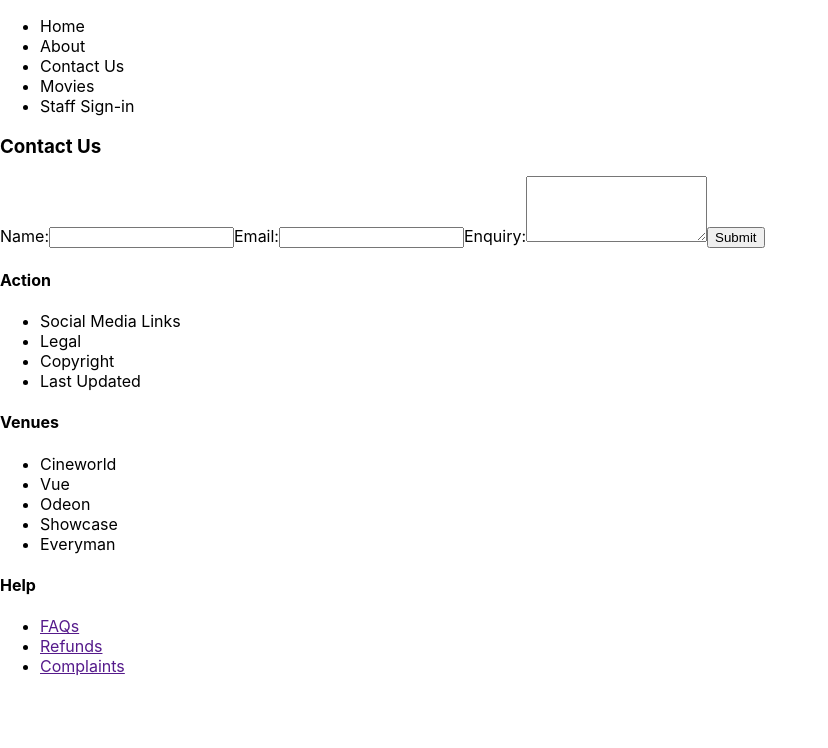
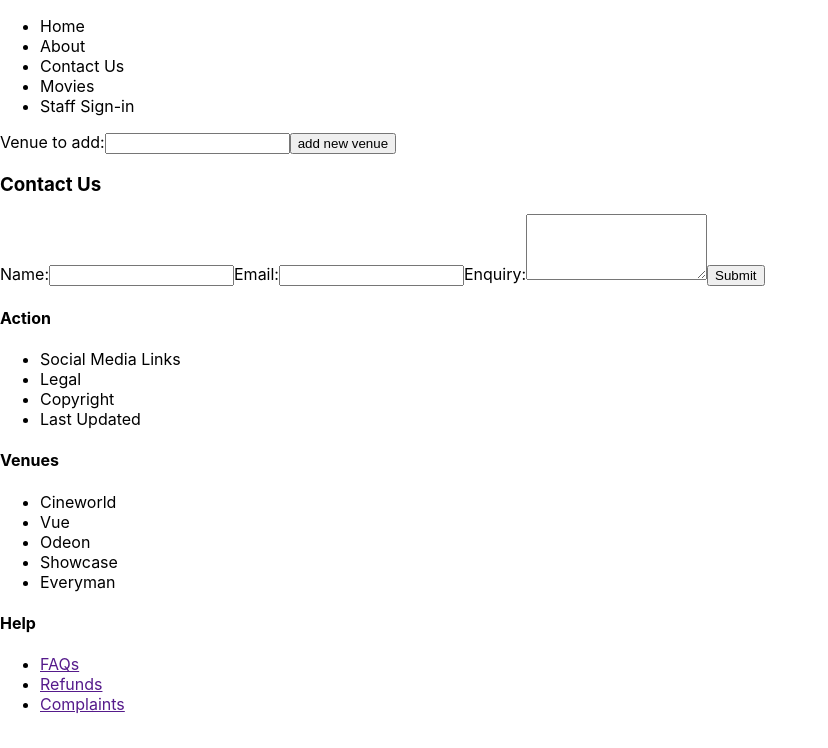
Before and after one commit to MAIsmail1/Action_FrontEnd, a React (Create React App) app: page / in a window 1280 px wide. Shown: the top 748 px of the page, without its empty margins (0-828 px from the left). Built offline with nearby package versions, Linux system fonts and the light colour scheme.

Commit message:
venue container imports updated

```diff
--- a/src/containers/VenueContainer.js
+++ b/src/containers/VenueContainer.js
@@ -1,9 +1,15 @@
+import UpdateVenue from "../components/UpdateVenue";
+import NewVenue from "../components/NewVenue";
+import MovieList from "../components/MovieList";
+
 const VenueContainer = () => {
 
 
     return(
         <>
-
+            <UpdateVenue/>
+            <NewVenue/>
+            <MovieList/>
         </>
     )
 }
```
Also changed, not shown: src/components/MovieList.js (+12 -0 lines), src/components/UpdateVenue.js (+13 -0 lines).
